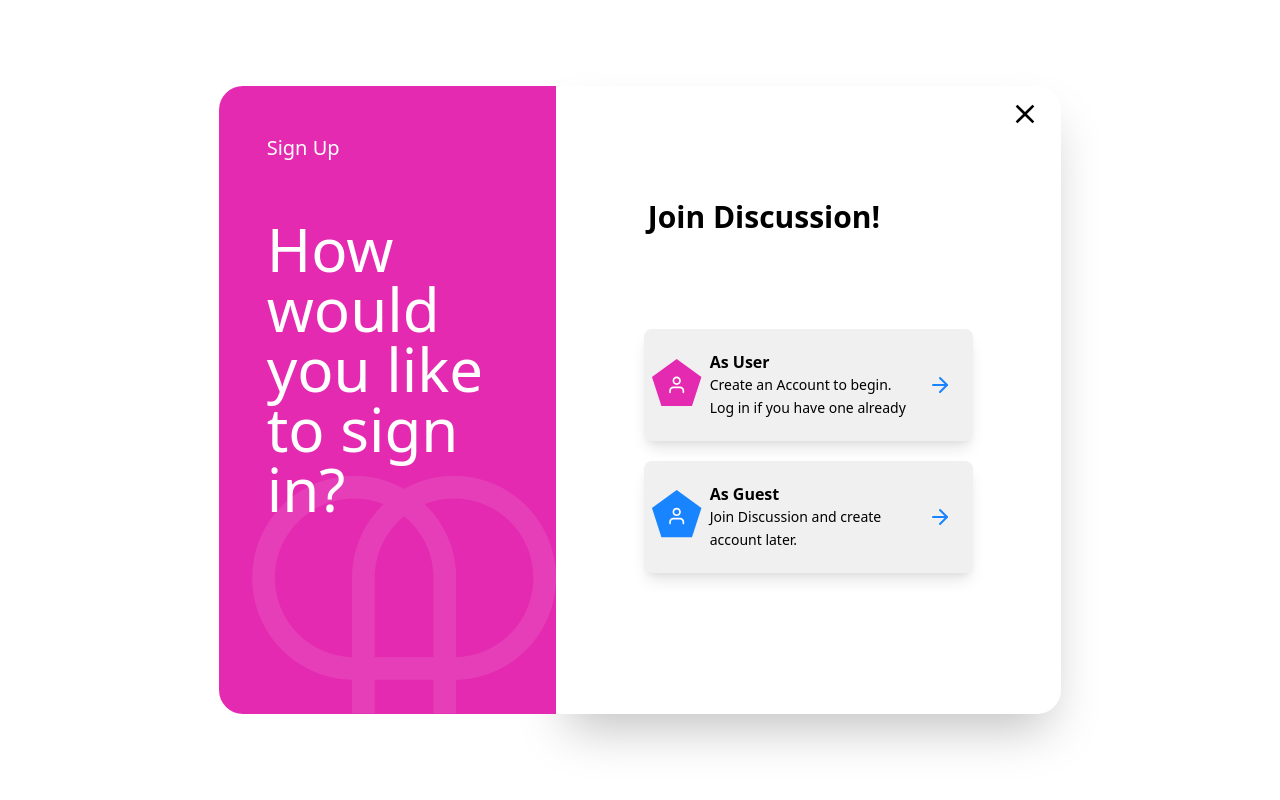
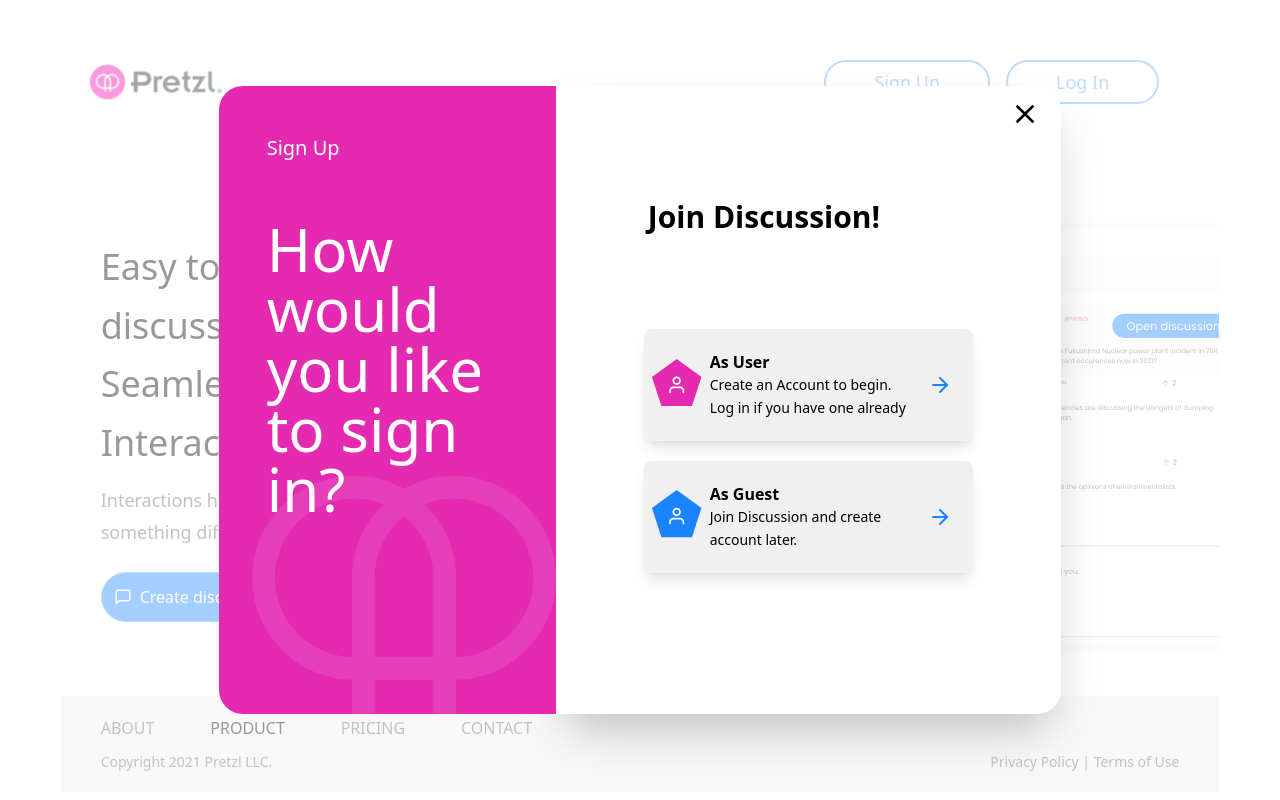
Before and after one commit to The-olajumoke/Pretzl, a React (Create React App) app: page /log-in in a window 1280 px wide. Both pictures are taken after a click on the button "Sign Up". Built offline with nearby package versions, Linux system fonts and the light colour scheme.

Commit message:
blur background

```diff
--- a/src/components/SignInCont.js
+++ b/src/components/SignInCont.js
@@ -3,7 +3,7 @@ import img from "../Exports/Group 1364.png";
 
 function SignInCont({ children, title, largeText, extraText }) {
   return (
-    <div style={{height:"100vh"}} className="bg-white pt-8 sm:pt-2 p-2 w-full h-full bottom-0 left-0 top-0 absolute flex flex-col justify-center items-center">
+    <div style={{height:"100vh"}} className="bg-white bg-opacity-60 pt-8 sm:pt-2 p-2 w-full h-full bottom-0 left-0 top-0 absolute flex flex-col justify-center items-center">
       <div className=" relative sm:w-8/12  border-white h-full sm:h-4/5  text-white flex flex-col sm:grid gap-0 sm:grid-cols-5">
         <div className=" w-full bg-primary rounded-3xl mb-4 sm:mb-0 sm:rounded-l-3xl sm:rounded-none col-span-2 p-5  relative flex flex-col  items-center h-2/6 sm:h-auto">
           <div className=" h-3/4  flex flex-col justify-between p-7">
```
